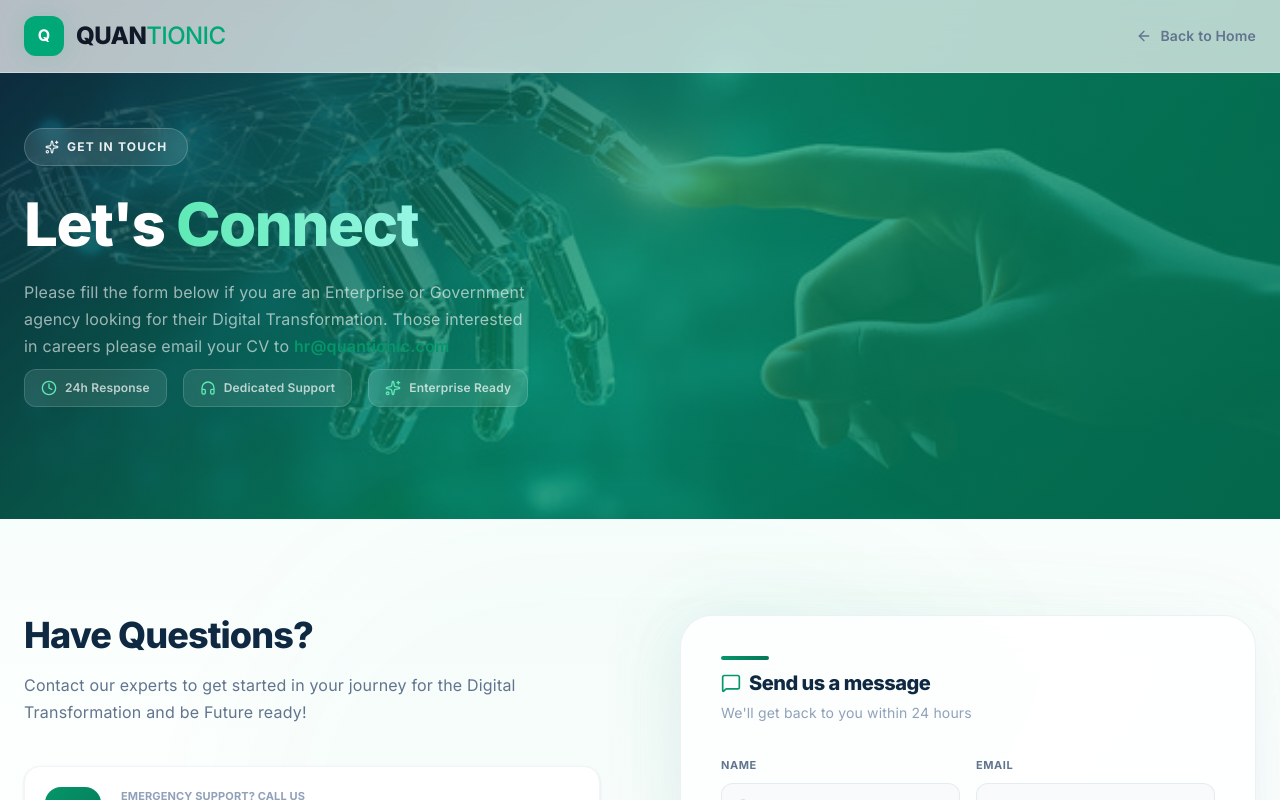
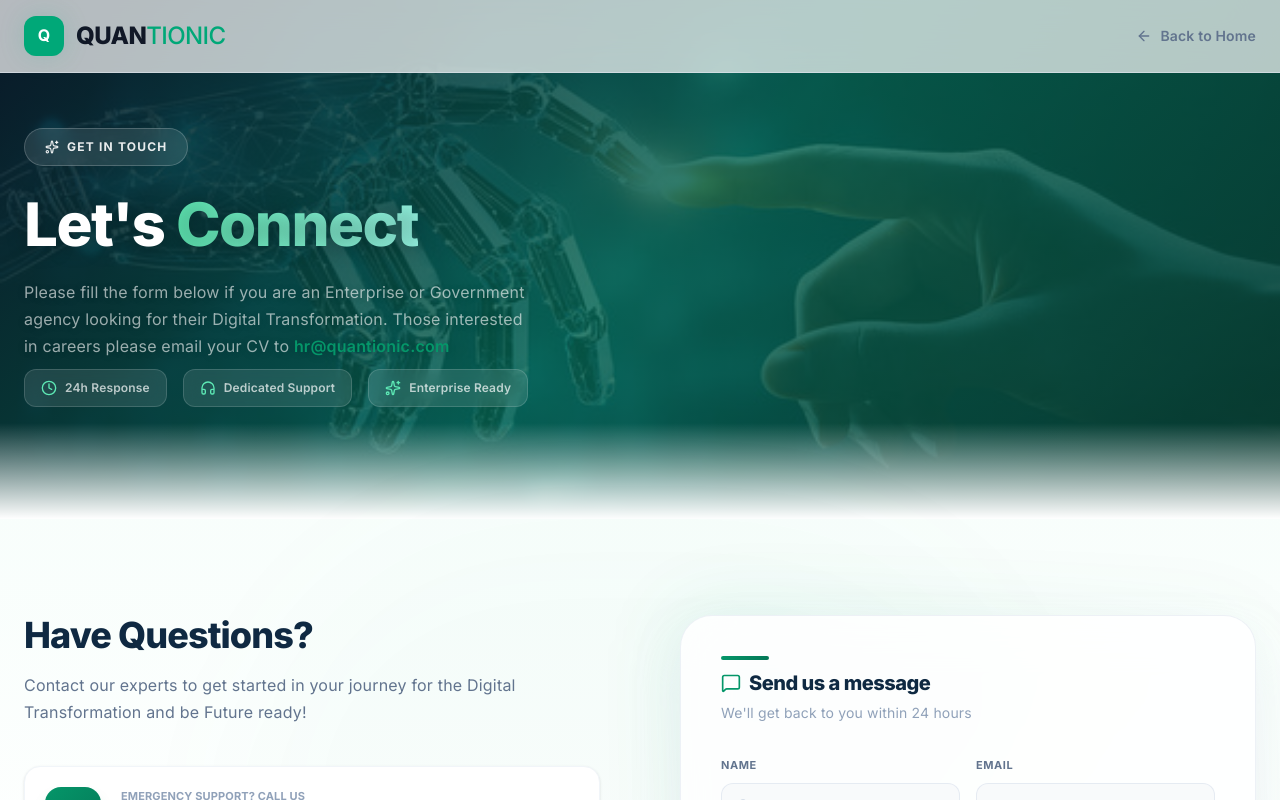
Before and after one commit to mikeyadav10042006-afk/quant-web-, a React (Vite) app: page /contact in a window 1280 px wide. Shown: the top 800 px of the page. Built offline with nearby package versions, Linux system fonts and the light colour scheme; no server answers.

Commit message:
darker overlay + text shadow on contact hero for better readability

```diff
--- a/src/components/ContactPage.jsx
+++ b/src/components/ContactPage.jsx
@@ -128,7 +128,11 @@ export default function ContactPage() {
         }} />
         {/* Dark overlay for text readability */}
         <div className="absolute inset-0 z-0" style={{
-          background: 'linear-gradient(135deg, rgba(15,41,66,0.88) 0%, rgba(5,150,105,0.75) 50%, rgba(4,120,87,0.85) 100%)',
+          background: 'linear-gradient(135deg, rgba(10,25,42,0.92) 0%, rgba(5,100,80,0.82) 50%, rgba(8,60,50,0.90) 100%)',
+        }} />
+        {/* Bottom fade for seamless blend into next section */}
+        <div className="absolute bottom-0 left-0 right-0 h-24 z-0" style={{
+          background: 'linear-gradient(to top, #ffffff 0%, transparent 100%)',
         }} />
         {/* Subtle pattern */}
         <div className="absolute inset-0 z-0 opacity-[0.04] pointer-events-none" style={{
@@ -157,6 +161,7 @@ export default function ContactPage() {
               animate={{ opacity: 1, y: 0 }}
               transition={{ duration: 0.5, delay: 0.3 }}
               className="text-4xl sm:text-5xl md:text-6xl lg:text-6xl font-extrabold tracking-tight text-white font-sans leading-[1.1] mt-6"
+              style={{ textShadow: '0 2px 20px rgba(0,0,0,0.3)' }}
             >
               Let's{' '}
               <span className="bg-gradient-to-r from-emerald-300 to-teal-200 bg-clip-text text-transparent">
@@ -170,6 +175,7 @@ export default function ContactPage() {
               animate={{ opacity: 1, y: 0 }}
               transition={{ duration: 0.5, delay: 0.4 }}
               className="text-white/60 leading-relaxed text-sm md:text-base max-w-lg mt-5"
+              style={{ textShadow: '0 1px 8px rgba(0,0,0,0.2)' }}
             >
                 Please fill the form below if you are an Enterprise or Government agency looking for their Digital Transformation. Those interested in careers please email your CV to{' '}
                 <span className="text-[#059669] font-semibold">hr@quantionic.com</span>
```
